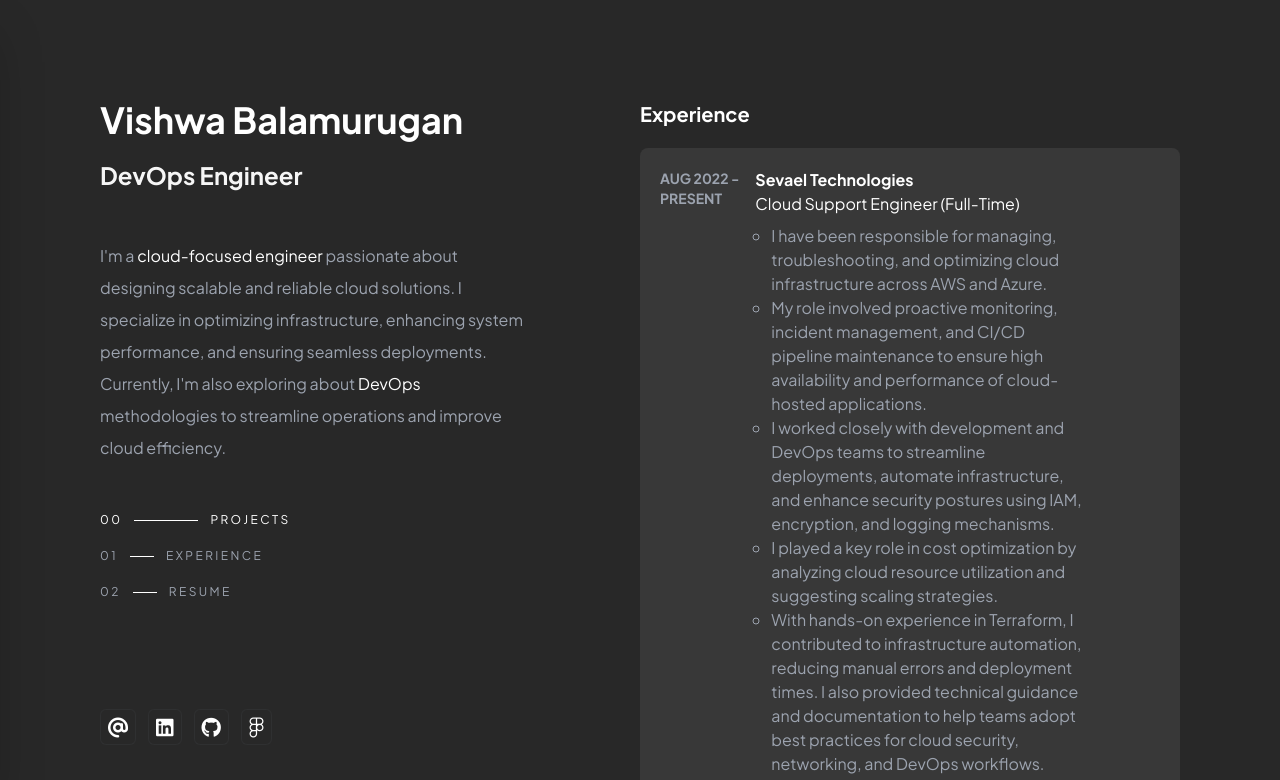
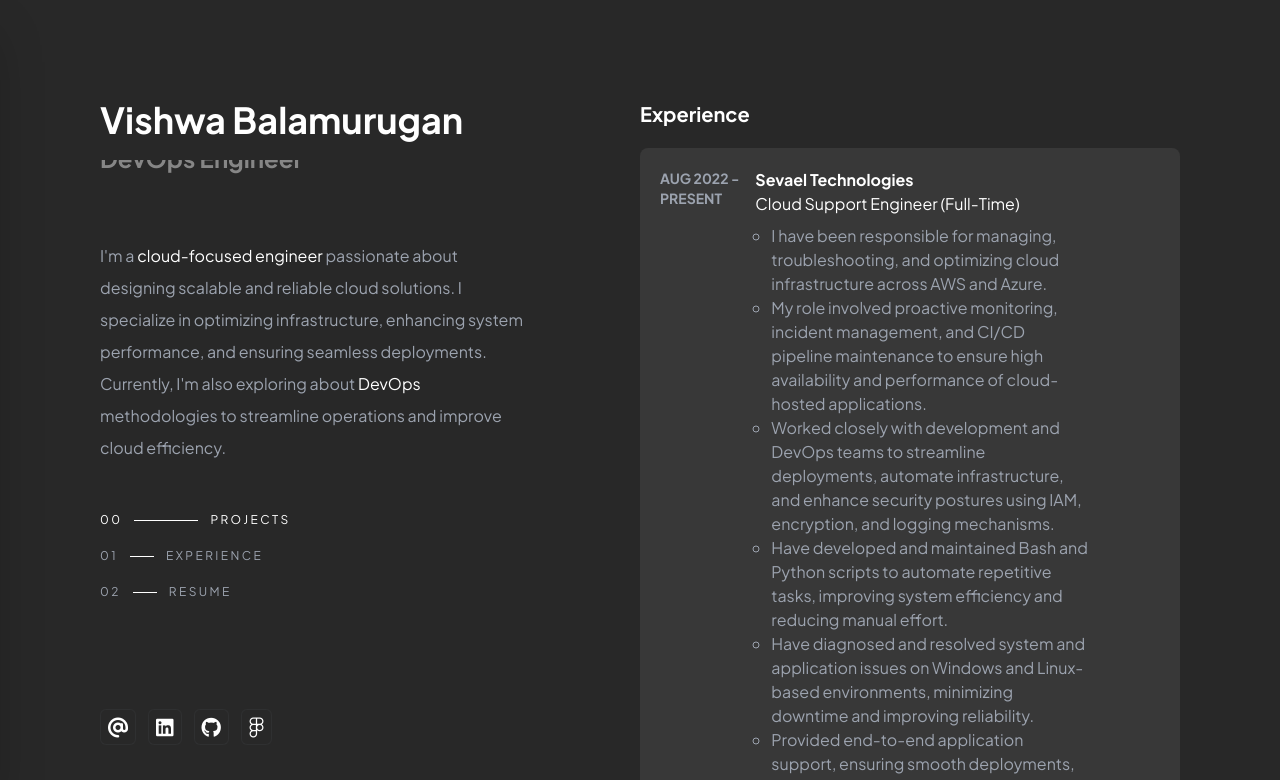
Before and after one commit to vsbuidev/vsbuidev.github.io, a React (Vite) app: page /experience in a window 1280 px wide. Shown: the top 780 px of the page. Built offline with nearby package versions, Linux system fonts and the light colour scheme; no server answers.

Commit message:
updated github-action

```diff
--- a/src/components/Resume.tsx
+++ b/src/components/Resume.tsx
@@ -68,30 +68,6 @@ export default function Resume({
       icon: <i className="fa-solid fa-database"></i>,
       name: "NoSQL",
     },
-    // {
-    //   icon: <i className="fab fa-js"></i>,
-    //   name: "JavaScript(ES6+)",
-    // },
-    // {
-    //   icon: <i className="fab fa-php"></i>,
-    //   name: "PHP (8x+)",
-    // },
-    // {
-    //   icon: <i className="fab fa-react"></i>,
-    //   name: "React JS",
-    // },
-    // {
-    //   icon: <i className="fab fa-node-js"></i>,
-    //   name: "Node JS",
-    // },
-    // {
-    //   icon: <i className="fas fa-code"></i>,
-    //   name: "Tailwind CSS",
-    // },
-    // {
-    //   icon: <i className="fab fa-bootstrap"></i>,
-    //   name: "Bootstrap",
-    // },
   ];
   const education = [
     {
@@ -140,7 +116,7 @@ export default function Resume({
           </div>
           <div className="font-bold text-xl">My Resume</div>
         </div>
-        <a target="_blank" href="/latest-resume.pdf">
+        <a target="_blank" href="/vsb-resume-off.pdf">
           <div className="text-gray-300 hover:text-white flex gap-x-2 items-center cursor-pointer">
             <div className="pr-1">View</div>
             <div>
--- a/src/data/experiences.json
+++ b/src/data/experiences.json
@@ -5,13 +5,6 @@
     "role": "Cloud Support Engineer (Full-Time)",
     "livePreview": null,
     "task": [
-      "I have been responsible for managing, troubleshooting, and optimizing cloud infrastructure across AWS and Azure.",
-      "My role involved proactive monitoring, incident management, and CI/CD pipeline maintenance to ensure high availability and performance of cloud-hosted applications.",
-      "I worked closely with development and DevOps teams to streamline deployments, automate infrastructure, and enhance security postures using IAM, encryption, and logging mechanisms.",
-      "I played a key role in cost optimization by analyzing cloud resource utilization and suggesting scaling strategies.",
-      "With hands-on experience in Terraform, I contributed to infrastructure automation, reducing manual errors and deployment times. I also provided technical guidance and documentation to help teams adopt best practices for cloud security, networking, and DevOps workflows."
-    ],
-    "tasks": [
       "I have been responsible for managing, troubleshooting, and optimizing cloud infrastructure across AWS and Azure.",
       "My role involved proactive monitoring, incident management, and CI/CD pipeline maintenance to ensure high availability and performance of cloud-hosted applications.",
       "Worked closely with development and DevOps teams to streamline deployments, automate infrastructure, and enhance security postures using IAM, encryption, and logging mechanisms.",
```
Also changed, not shown: 1 other file (tests, documents, lock files or other folders).
